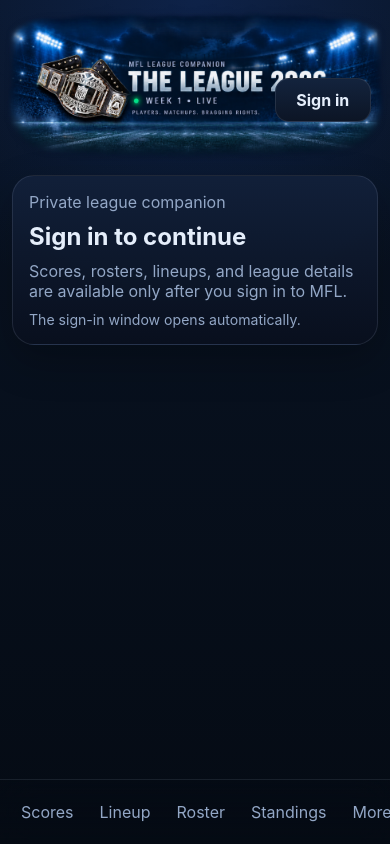
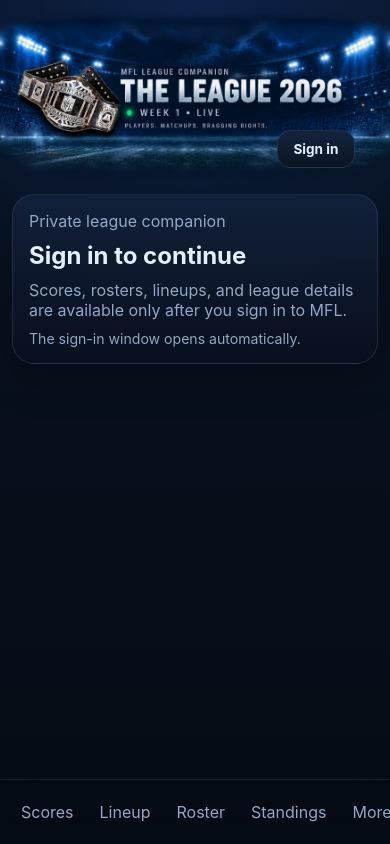
Before and after one commit to miramesigns/theleague, a Next.js app: page / in a window 390 px wide. Built offline with nearby package versions, Linux system fonts and the light colour scheme; no server answers.

Commit message:
fix: enlarge mobile hero and reposition auth control

```diff
--- a/app/globals.css
+++ b/app/globals.css
@@ -1241,11 +1241,27 @@
   .site-header {
     margin-right: -12px;
     margin-left: -12px;
+    overflow: hidden;
+  }
+
+  .site-banner-image {
+    width: 112%;
+    max-width: none;
+    margin-left: -6%;
   }
 
   .topbar-actions {
-    top: 62%;
-    left: 82.75%;
+    top: 83%;
+    left: 81%;
+  }
+
+  .site-header .auth-button {
+    min-width: 78px;
+    min-height: 38px;
+    padding: 8px 11px;
+    font-size: 0.85rem;
+    line-height: 1;
+    white-space: nowrap;
   }
 
   .score-nums {
```
